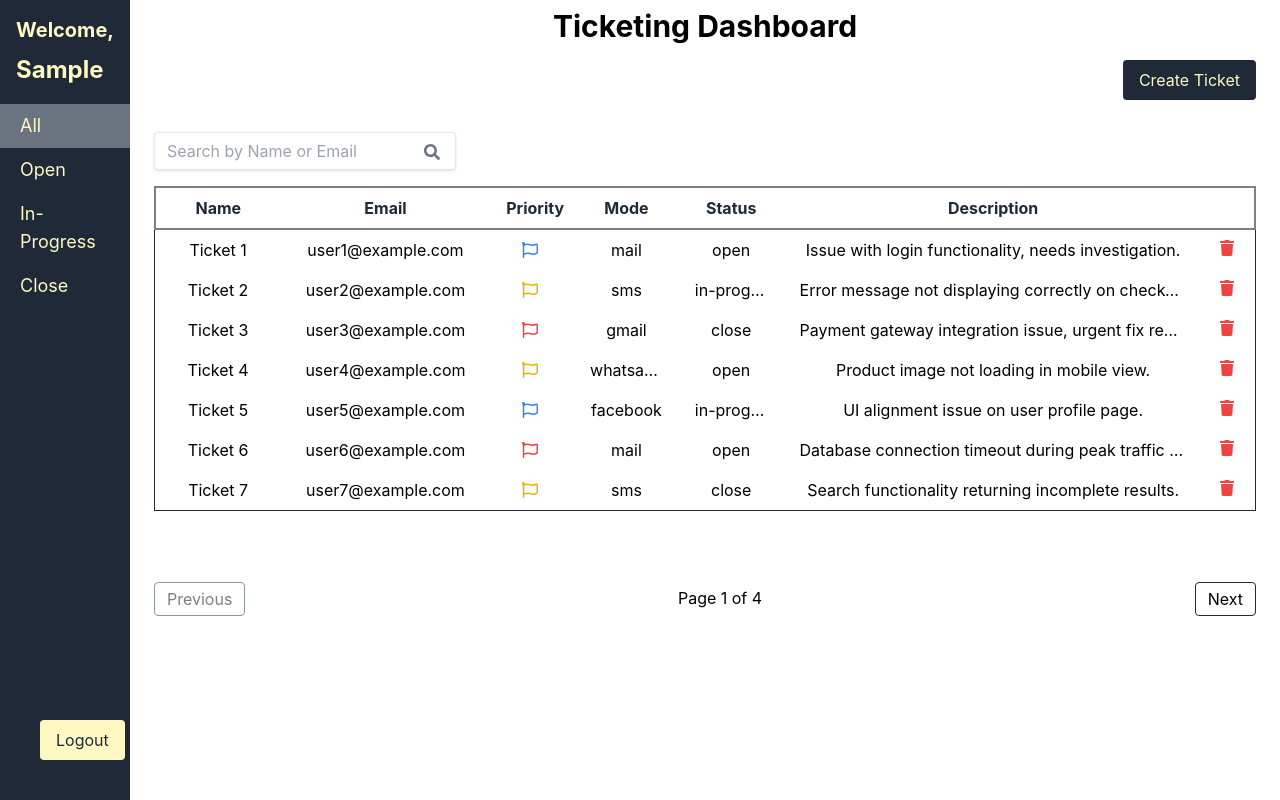
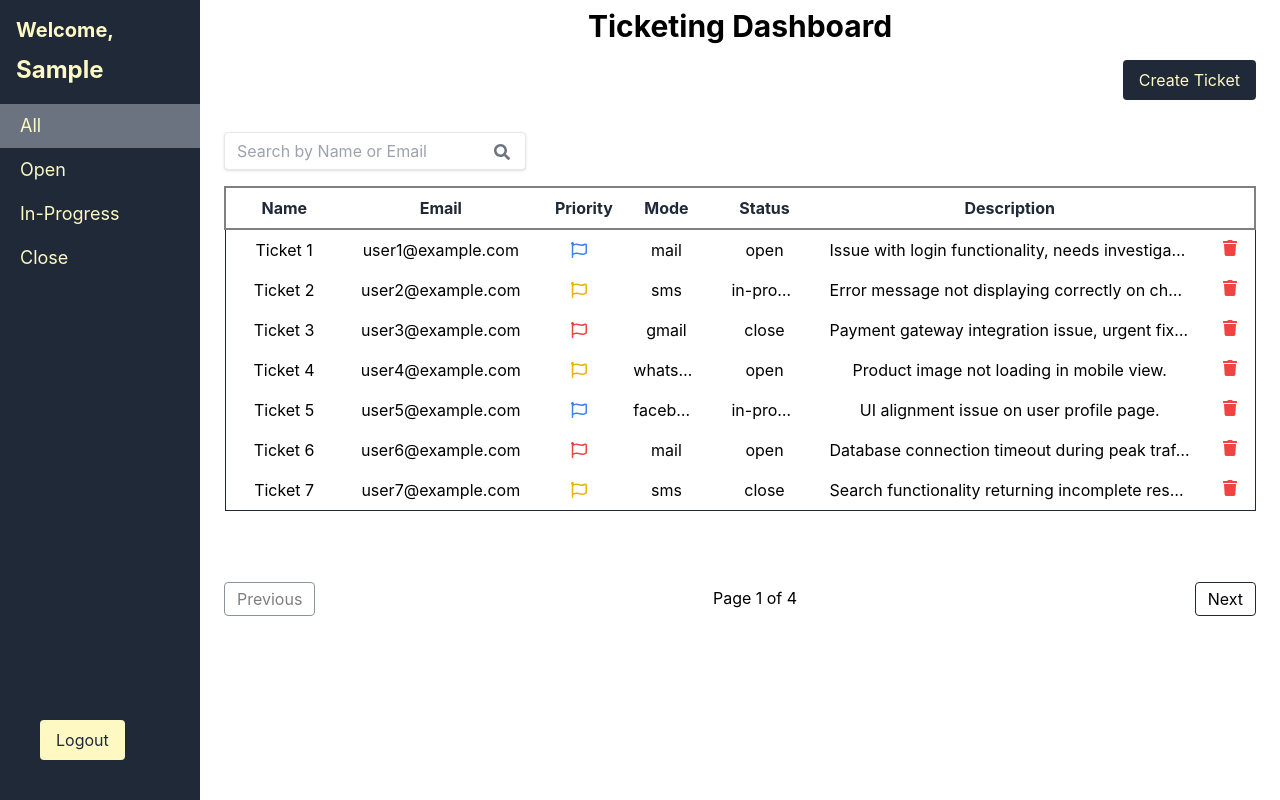
Before and after one commit to Loghamaniya/ticketingApp, a React (Create React App) app: page /dashboard in a window 1280 px wide. Both pictures are taken after typing "Sample", "name@example.com", "Sample123" into the empty fields and a click on the button "Log In". Built offline with nearby package versions, Linux system fonts and the light colour scheme.

Commit message:
tenth commit

```diff
--- a/src/components/Sidebar.js
+++ b/src/components/Sidebar.js
@@ -16,7 +16,7 @@ const Sidebar = ({ setStatusFilter, setSelectedTicket }) => {
   };
 
   return (
-    <div style={{ width: '200px' }} className=" bg-gray-800 relative flex flex-col h-screen">
+    <div style={{ minWidth: '200px' }} className=" bg-gray-800 relative flex flex-col h-screen">
     <h4 className="text-xl text-yellow-100 p-4 pb-1 font-bold mb-1">
       Welcome,
     </h4>
@@ -72,7 +72,7 @@ const Sidebar = ({ setStatusFilter, setSelectedTicket }) => {
         <li className="fixed bottom-10">
           <button
             onClick={handleLogout}
-            className="rounded text-gray-800 ml-10 text-left px-4 py-2 bg-yellow-100 hover:bg-gray-500"
+            className="rounded text-gray-800 ml-10 mr-10 text-left px-4 py-2 bg-yellow-100 hover:bg-gray-500"
           >
             Logout
           </button>
```
Lines whose indentation alone changed are shown as unchanged.
